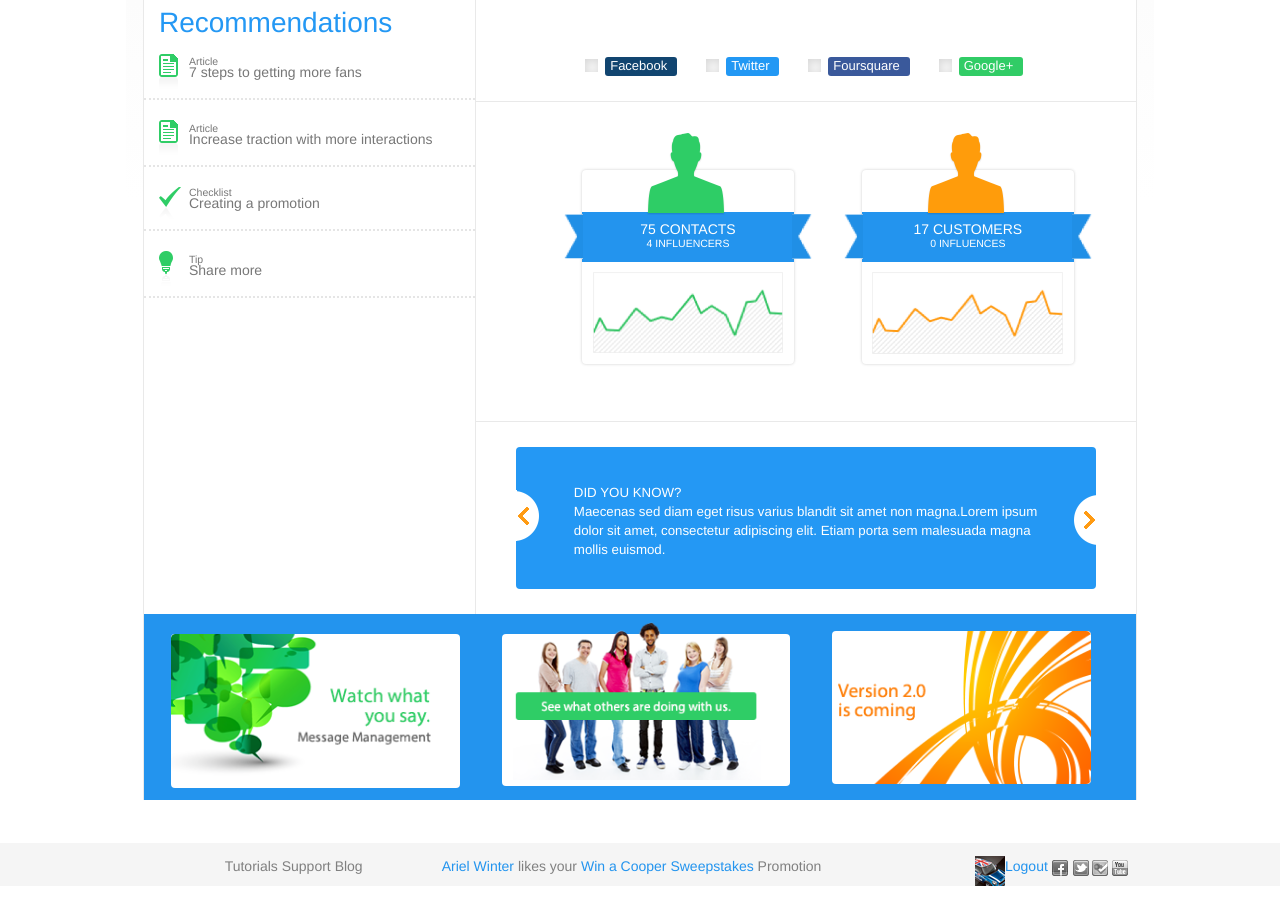
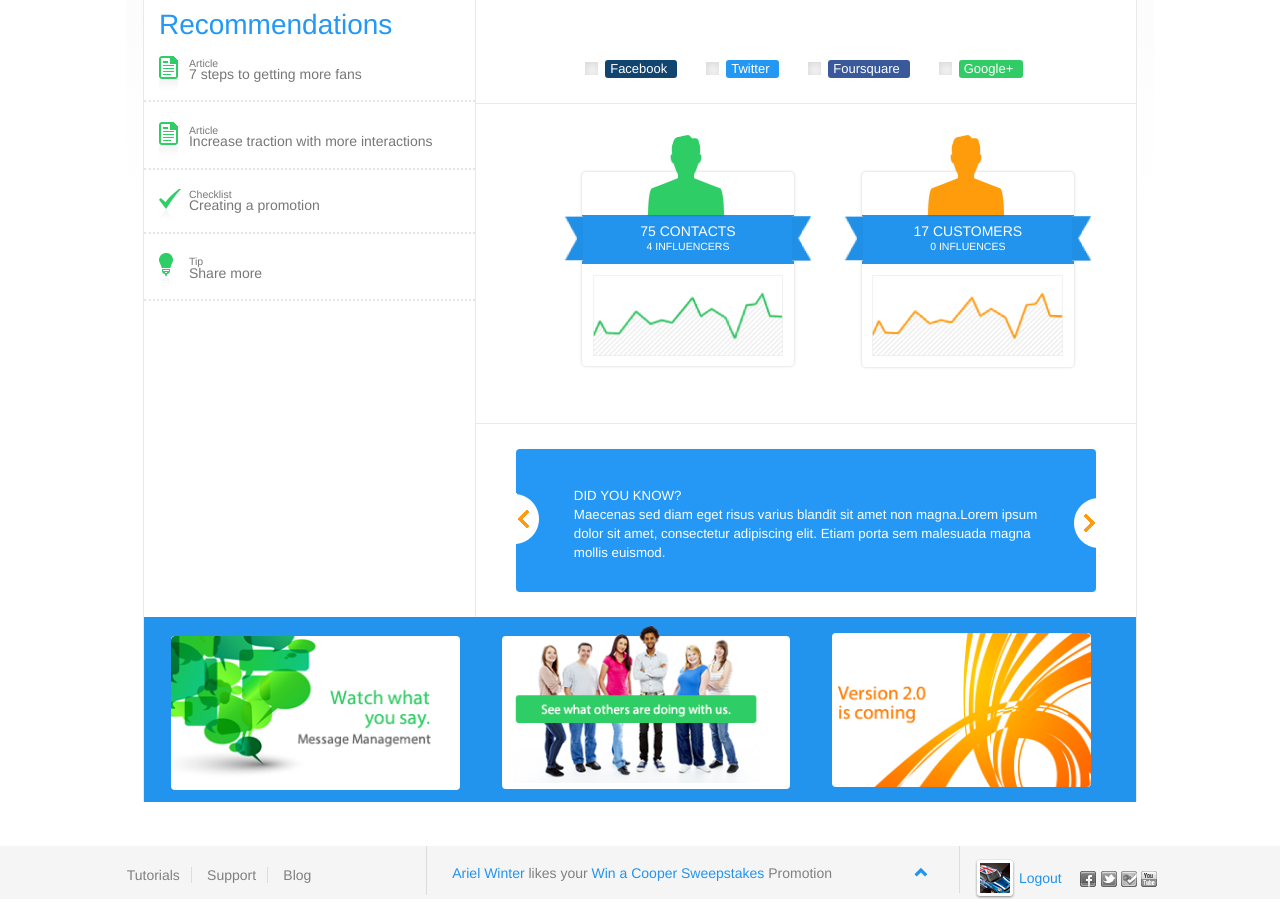
Before and after one commit to mscruser/css-dashboard, a plain HTML site: page project1-CSS-586/index.html in a window 1280 px wide. Shown: the part 666-1565 px from the top of the page. Drawn offline with nearby package versions, Linux system fonts and the light colour scheme.

Commit message:
footer and header

```diff
--- a/project1-CSS-586/css/my-styles.css
+++ b/project1-CSS-586/css/my-styles.css
@@ -105,6 +105,10 @@
 #ariel-footer-text{
   color:grey;
   padding-top:1%;
+  padding-left:2%;
+  border-right-style: solid;
+  border-right-color: #dddddd;
+  border-right-width:1px;
 
   /*padding-right:5%;*/
 }
@@ -128,6 +132,10 @@
 }
 .blue{
   color:#2394ee;
+}
+
+#blog-border{
+padding-left:3%;
 }
 
 .border{
@@ -155,6 +163,9 @@ margin-left: 19%;
 .border4{
   margin-left:35%;
 }
+.bottom-icons{
+  float:right;
+}
 
 /*adapted from http://bootsnipp.com/snippets/featured/circle-button*/
 .btn-circle {
@@ -174,10 +185,11 @@ margin-left: 19%;
 
   /*#ededed*/
 }
+#car{
 
-.car{
-  padding-bottom:12%;
-  padding-right:12%;
+}
+#car-border{
+
 }
 
 .c-c{
@@ -376,6 +388,10 @@ margin-bottom: 4%;
 
 }
 
+#fb-icon{
+  margin-left:5%;
+}
+
 .footer{
   background-color:#f5f5f5;
   margin-top:3.5%;
@@ -383,9 +399,12 @@ margin-bottom: 4%;
 
 #footer-text{
   color:grey;
-  padding-top:1%;
+  padding-top:1.5%;
 
-  padding-right:5%;
+  padding-right:3%;
+  border-right-style:solid;
+  border-right-color:#dddddd;
+  border-right-width:1px;
 }
 
 #foursquare {
@@ -412,6 +431,12 @@ margin-bottom: 4%;
   padding-left:5px;
 
 
+}
+
+.glyphicon-chevron-up{
+  padding-left: 16%;
+    color: #2394ee;
+    padding-top: 1%;
 }
 
 .graph1{
@@ -457,7 +482,7 @@ margin-bottom: 4%;
 #logout-footer-text{
   color:#2394ee;
   padding-top:1%;
-  padding-right:5%;
+
 
 }
 
@@ -488,7 +513,6 @@ margin-bottom: 4%;
 
   padding-top:.7%;
   padding-bottom: -.5%;
-  display:inline-block;
   padding-left: 7%;
 
 
@@ -499,6 +523,11 @@ margin-bottom: 4%;
   border-right-color:#e9e9e9;
   border-right-width:1px;
 
+}
+
+#mini-of-r{
+  padding-right:1%;
+  margin-left: 78%;
 }
 .nav{
 
@@ -526,6 +555,10 @@ margin-bottom: 4%;
   color:#72b5f7;
   margin-right:8%;  /*START HERE HOW CAN WE FIX THIS*/
 font-size:80%;
+
+}
+
+#need-a-border{
 
 }
 
@@ -612,6 +645,14 @@ font-size:80%;
   min-height:110px;*/
 }
 
+#support-border{
+padding-left:3%;
+border-right-style:solid;
+border-right-color:#dddddd;
+border-right-width:1px;
+padding-right:3%;
+}
+
 .tasks{
   color:#2498f4;
   font-size: 200%;
@@ -668,11 +709,10 @@ font-size:80%;
 #top-panel {
   background-color:#2394ee;
   color:white;
-  padding-top:.%; /*10px*/
   padding-bottom: .3%; /*3px*/
   font-size:80%;
   min-height:40px; /* 32px;this is to make sure the blue doesnt get so small*/
-  text-align:right;
+
 }
 
 .the-hardest-one{
@@ -682,6 +722,8 @@ font-size:80%;
 
 }
 
+
+
 #twit{
   background-color:#2298f4;
   color:white;
@@ -689,6 +731,13 @@ font-size:80%;
   padding-right:10px;
   padding-left:5px;
 
+}
+#tutorials-border{
+  border-right-style:solid;
+  border-right-color:#dddddd;
+  border-right-width:1px;
+  padding-right:3%;
+  margin-left: 30%
 }
 
 
@@ -702,8 +751,20 @@ font-size:80%;
     left: 260px;
 }
 
+#settings-circle{
+  padding-left: 1%;
+}
+
 #question-in-circle{
-
+  border-right-style: solid;
+      border-right-color: grey;
+      border-right-width: 1px;
+      padding-right: 1%;
+      padding-left: 1%;
+      border-left-style: solid;
+      border-left-color: grey;
+      border-left-width: 1px;
+  }
 }
 
 
@@ -763,3 +824,21 @@ font-size:80%;
       border:none;
     }
 }
+
+@media screen and (max-width: 820px){
+  #mini-of-r{
+    margin-left:70%;
+  }
+}
+
+@media screen and (max-width: 578px){
+  #mini-of-r{
+    margin-left:60%;
+  }
+}
+
+@media screen and (max-width: 424px){
+  #mini-of-r{
+    margin-left:40%;
+  }
+}
--- a/project1-CSS-586/index.html
+++ b/project1-CSS-586/index.html
@@ -31,9 +31,11 @@
       <!--this will be the very top bar-->
         <div class="row">
           <div class="col-sm-12" id= "top-panel">
-              <p id="mini">MINI of Raleigh </p>
+              <p id="mini">
+                <span id="mini-of-r">MINI of Raleigh</span>
                 <img src="img/question-in-circle.png" alt="question-in-circle" id="question-in-circle">
                 <img src="img/settings-circle.png" alt="settings-circle" id="settings-circle">
+              </p>
               </div>
           </div>
         </div>
@@ -378,20 +380,30 @@
 
     <div class="container-fluid"> <!--this is the beginning of the footer-->
       <div class="row footer">
-        <div class=" col-xs-4" id="footer-text">
-          <p class="pull-right"> Tutorials  Support  Blog </p>
+        <div class=" col-lg-4" id="footer-text">
+          <p><span id="tutorials-border"> Tutorials</span>  <span id="support-border">Support</span>  <span id="blog-border">Blog </span></p>
         </div>
-        <div class="col-xs-5" id="ariel-footer-text">
-          <p> <span class="blue">Ariel Winter</span> likes your <span class="blue">Win a Cooper Sweepstakes</span> Promotion </p>
+        <div class="col-lg-5" id="ariel-footer-text">
+          <p> <span class="blue">Ariel Winter</span> likes your <span class="blue">Win a Cooper Sweepstakes</span> Promotion
+            <a href="#" class="glyphicon glyphicon-chevron-up"></a>
+          </p>
+
         </div>
-        <div class="col-xs-3" id="logout-footer-text">
-          <img class="pull-left car-icon car">
+        <div class="col-lg-3" id="logout-footer-text">
+
+          <img src="img/car-icon.png" id="car car-border">
           <span>Logout</span>
-          <img src="img/fb-icon.png">
+          <img src="img/fb-icon.png" id="fb-icon">
           <img src="img/twitter-icon.png">
           <img src="img/check-icon.png">
           <img src="img/youtube-icon.png">
-          </div>
+
+        </div>
+
+
+
+
+
 
       </div>
     </div> <!--this is the end of the footer-->
@@ -403,8 +415,10 @@
 
 
 
-<!--next: footer. links on hover:grey. Top bar margins/borders. Traingle. checkboxes-->
-
+<!--next:links on hover:grey.Triangle.checkboxes
+fix tasks (make text smaller (%) or make width of element 100%  )-->
+<!--media quereis for side bar, search icon -->
+<!--clean up code-->
 
 
 
```
